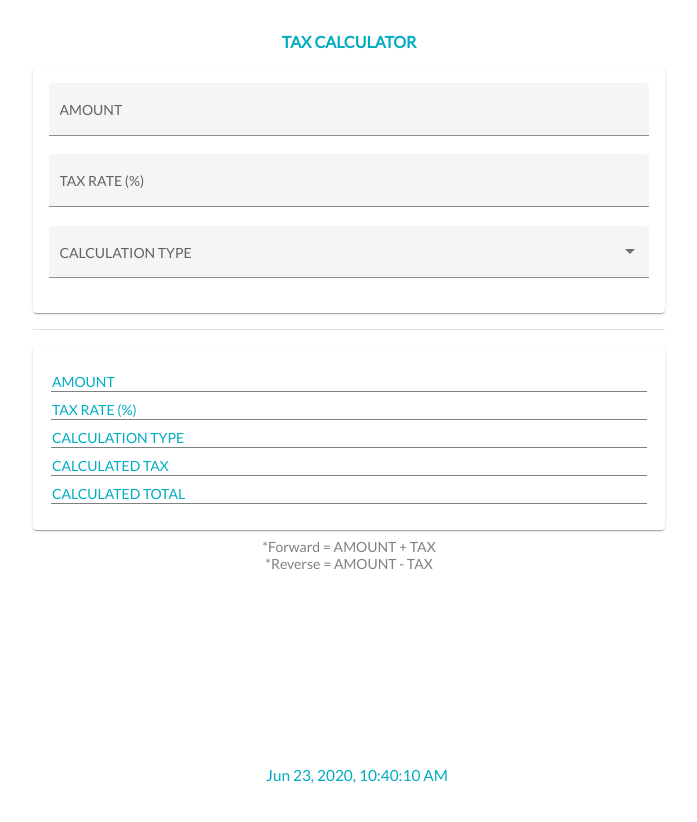
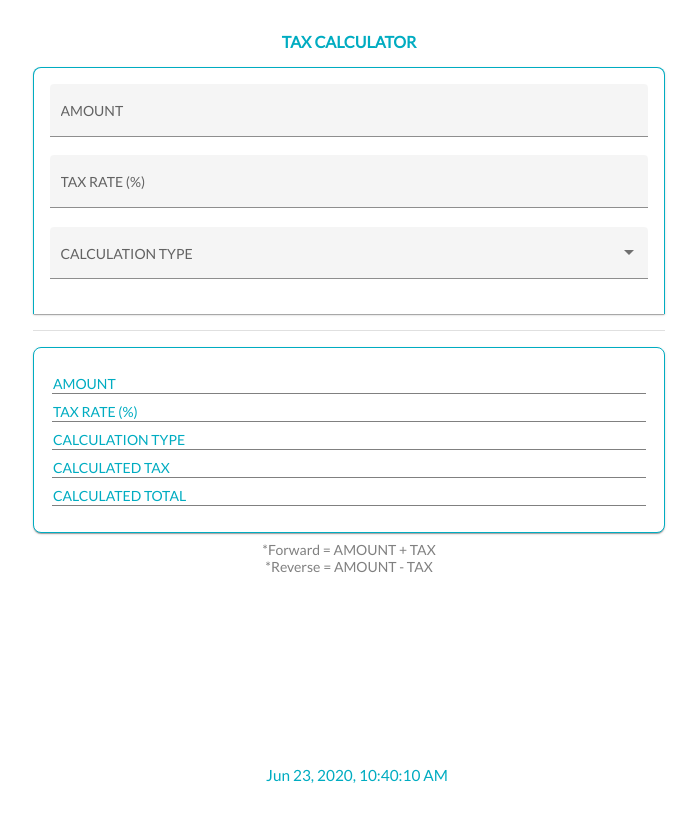
Before and after one commit to johninquest/tax-app, an Angular app: page / in a window 1280 px wide. Shown: the top 822 px of the page, without its empty margins (291-988 px from the left). Built offline with nearby package versions, Linux system fonts and the light colour scheme.

Commit message:
trying to ignore readme file

```diff
--- a/src/app/app.component.scss
+++ b/src/app/app.component.scss
@@ -19,6 +19,10 @@
   display: flex;
   flex-flow: column nowrap;
   justify-content: center;
+  border: 0.1rem solid var(--primary-color);
+  border-radius: 0.5rem 0.5rem 0 0;
+  border-bottom-style: none;
+  border-bottom: none;
 }
 
 .divider {
@@ -42,6 +46,8 @@
   display: flex;
   flex-flow: column nowrap;
   justify-content: center;
+  border: 0.1rem solid var(--primary-color);
+  border-radius: 0.5rem;
 }
 
 .outputs table tbody tr {
@@ -49,7 +55,7 @@
   flex-flow: row nowrap;
   justify-content: space-between;
   margin: 0.5rem 0 0.5rem 0;
-  border-bottom: 1px solid grey;
+  border-bottom: 0.1rem solid grey;
 }
 
 .outputs table tbody tr td:nth-child(1) {
```
Also changed, not shown: 1 other file (tests, documents, lock files or other folders).
